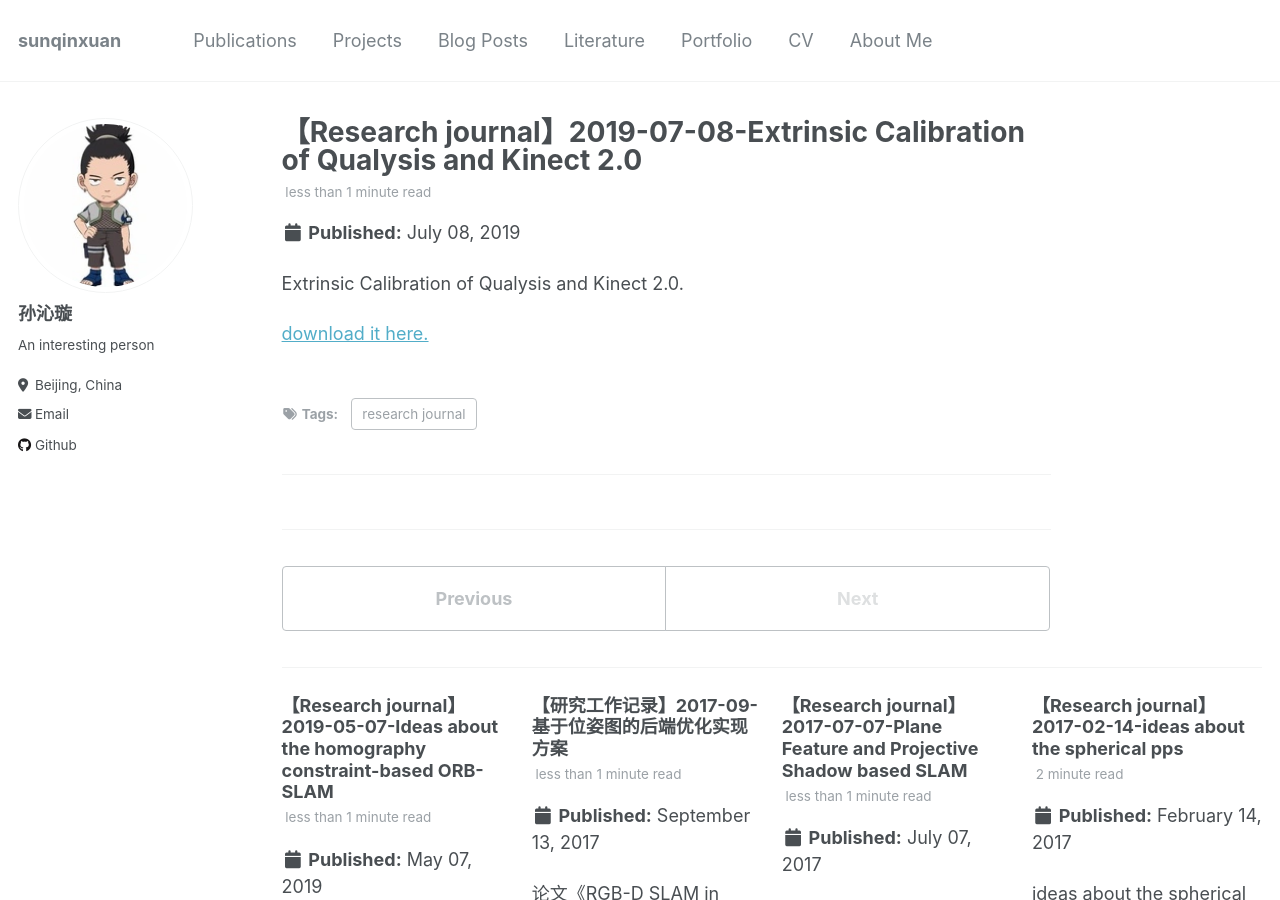
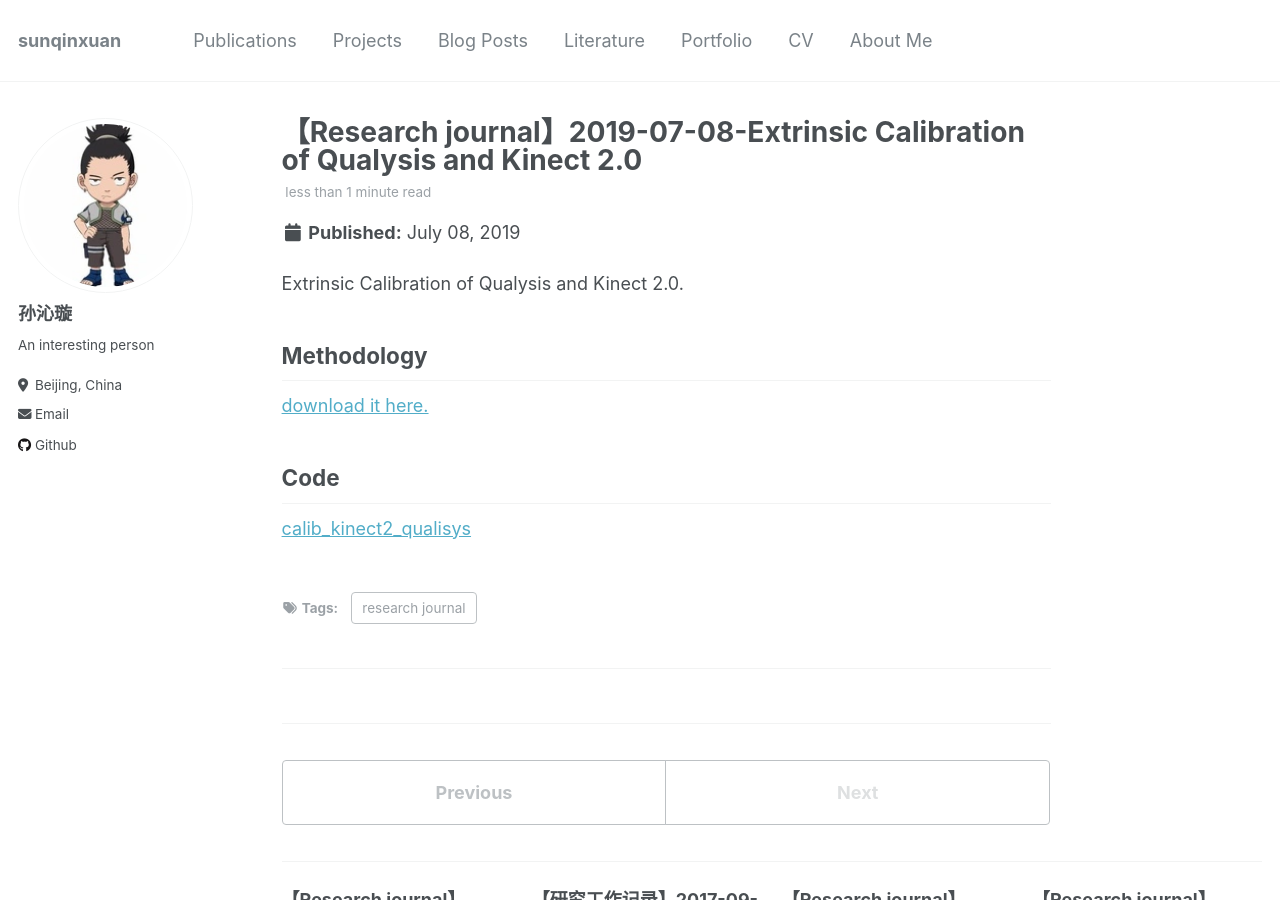
Before and after one commit to wdyiwdwd/wdyiwdwd.github.io, a Jekyll site: the page built from _posts/2019-07-08-research-journal-calibration-kinect2-qualisys.md, in a window 1280 px wide and 900 px high. Built offline with Jekyll 4.4.1, drawn with Linux system fonts in a browser that asks for light colours.

Commit message:
Update 2019-07-08-research-journal-calibration-kinect2-qualisys.md

```diff
--- a/_posts/2019-07-08-research-journal-calibration-kinect2-qualisys.md
+++ b/_posts/2019-07-08-research-journal-calibration-kinect2-qualisys.md
@@ -8,4 +8,10 @@ tags:
 
 Extrinsic Calibration of Qualysis and Kinect 2.0.
 
+## Methodology
+
 <a href="http://sunqinxuan.github.io/files/research-journal-2019-07-08-calibration-kinect2-qualisys.pdf">download it here.</a>
+
+## Code
+
+[calib_kinect2_qualisys](https://github.com/sunqinxuan/calib_kinect2_qualisys)
```
